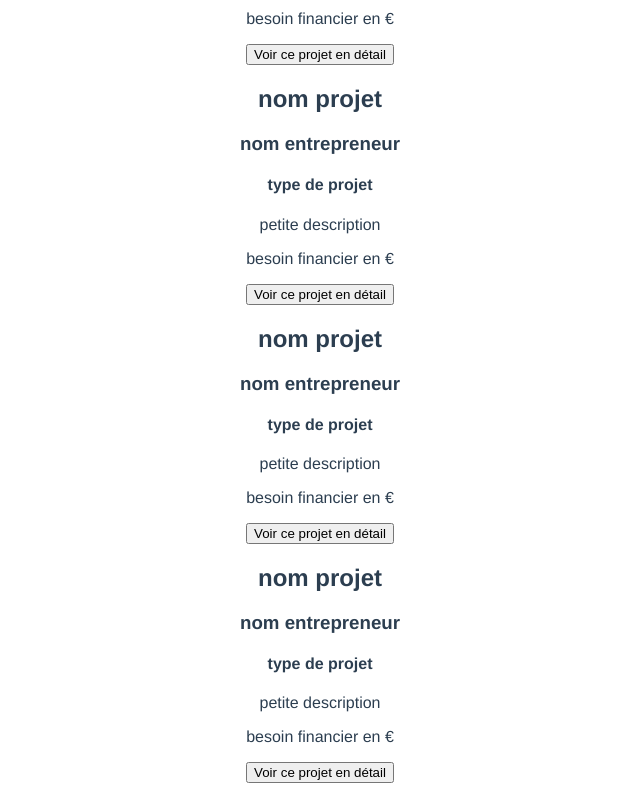
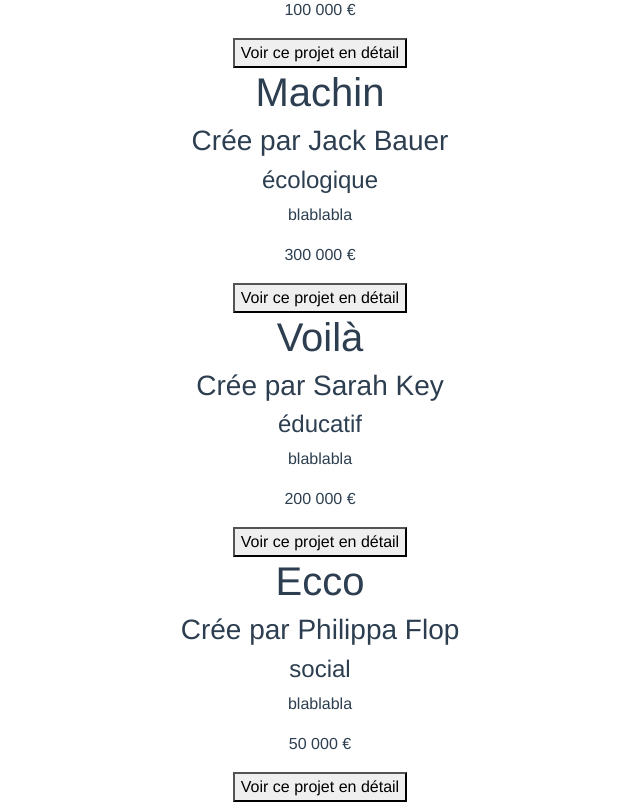
Before and after one commit to silviacec/s2l, a Vue app: page /ProjectsPage in a window 1280 px wide. Shown: the part 260-1064 px from the top of the page, without its empty margins (320-960 px from the left). Built offline with nearby package versions, Linux system fonts and the light colour scheme.

Commit message:
create loop on project page

```diff
--- a/package.json
+++ b/package.json
@@ -8,6 +8,8 @@
     "lint": "vue-cli-service lint"
   },
   "dependencies": {
+    "bootstrap": "^4.5.2",
+    "bootstrap-vue": "^2.16.0",
     "core-js": "^3.6.5",
     "vue": "^2.6.11",
     "vue-router": "^3.2.0",
--- a/src/components/Pitch.vue
+++ b/src/components/Pitch.vue
@@ -8,7 +8,7 @@
               Nous vous proposons un panel d'entrepreneurs qui ont besoin de levée de petit montant pour se développer.
               Ils ont déjà validé leurs marché, ont des clients et sont prêt à décoller ! <br>
               Vous apportez votre capital à celui des entrepreneurs, votre expertise si vous en avez, et vous participez au développement local en recevant une rémunération annuelle.
-              <a href="#" class="myButton"> Plus de détails </a>
+              <router-link class="myButton" to="/about">Plus de détails</router-link>
 
               </p>
         </div>
@@ -35,8 +35,9 @@ export default {
       grid-gap: 2rem;
       grid-template-columns: repeat(5, 150px);
       grid-template-rows: repeat(5, 100px);
-      position: sticky;
+      /* position: sticky; */
       color: #888888;
+      text-align: justify;
 }
 
 .accueil h2{
--- /dev/null
+++ b/src/data.js
@@ -0,0 +1,46 @@
+export const entreprises = [
+  {
+    id: 1,
+    title: 'Bidule',
+    etpName: 'John Doe',
+    photo: '',
+    type: 'social',
+    shortPrez: 'blablabla',
+    needs: '100 000',
+    etpCurriculum: 'blablabla',
+    longPrez: 'Lorem ipsum dolor sit amet, consectetur adipisicing elit, sed do eiusmod tempor incididunt ut labore et dolore magna aliqua. Ut enim ad minim veniam, quis nostrud exercitation ullamco laboris nisi ut aliquip ex ea commodo consequat. Duis aute irure dolor in reprehenderit in voluptate velit esse cillum dolore eu fugiat nulla pariatur.',
+  },
+  {
+    id: 2,
+    title: 'Machin',
+    etpName: 'Jack Bauer',
+    photo: '',
+    type: 'écologique',
+    shortPrez: 'blablabla',
+    needs: '300 000',
+    etpCurriculum: 'blablabla',
+    longPrez: 'Lorem ipsum dolor sit amet, consectetur adipisicing elit, sed do eiusmod tempor incididunt ut labore et dolore magna aliqua. Ut enim ad minim veniam, quis nostrud exercitation ullamco laboris nisi ut aliquip ex ea commodo consequat. Duis aute irure dolor in reprehenderit in voluptate velit esse cillum dolore eu fugiat nulla pariatur.',
+  },
+  {
+    id: 3,
+    title: 'Voilà',
+    etpName: 'Sarah Key',
+    photo: '',
+    type: 'éducatif',
+    shortPrez: 'blablabla',
+    needs: '200 000',
+    etpCurriculum: 'blablabla',
+    longPrez: 'Lorem ipsum dolor sit amet, consectetur adipisicing elit, sed do eiusmod tempor incididunt ut labore et dolore magna aliqua. Ut enim ad minim veniam, quis nostrud exercitation ullamco laboris nisi ut aliquip ex ea commodo consequat. Duis aute irure dolor in reprehenderit in voluptate velit esse cillum dolore eu fugiat nulla pariatur.',
+  },
+  {
+    id: 4,
+    title: 'Ecco',
+    etpName: 'Philippa Flop',
+    photo: '',
+    type: 'social',
+    shortPrez: 'blablabla',
+    needs: '50 000',
+    etpCurriculum: 'blablabla',
+    longPrez: 'Lorem ipsum dolor sit amet, consectetur adipisicing elit, sed do eiusmod tempor incididunt ut labore et dolore magna aliqua. Ut enim ad minim veniam, quis nostrud exercitation ullamco laboris nisi ut aliquip ex ea commodo consequat. Duis aute irure dolor in reprehenderit in voluptate velit esse cillum dolore eu fugiat nulla pariatur.',
+  },
+];
--- a/src/main.js
+++ b/src/main.js
@@ -2,6 +2,11 @@ import Vue from "vue";
 import App from "./App.vue";
 import router from "./router";
 import store from "./store";
+
+import {BootstrapVue} from 'bootstrap-vue'
+import  'bootstrap/dist/css/bootstrap.css'
+import  'bootstrap-vue/dist/bootstrap-vue.css'
+Vue.use (BootstrapVue)
 
 Vue.config.productionTip = false;
 
--- a/src/views/ProjectsPage.vue
+++ b/src/views/ProjectsPage.vue
@@ -1,72 +1,39 @@
 <template>
+<div class="">
 
-  <div class="projets">
-    <!-- <div class="fiche-projet" v-for="etp in etps" :key="etp.id"> -->
 
-  <!-- <img alt="Vue logo" src="../assets/logo.png" /> -->
-    <div class="">
-      <Project />
-        <router-link to="/SinglePage">
-          <button>Voir ce projet en détail</button>
-        </router-link>
-    </div>
-    <div class="">
-      <Project />
-        <router-link to="/SinglePage">
-          <button>Voir ce projet en détail</button>
-        </router-link>
-    </div>
-    <div class="">
-      <Project />
-        <router-link to="/SinglePage">
-          <button>Voir ce projet en détail</button>
-        </router-link>
-    </div>
-    <div class="">
-      <Project />
-        <router-link to="/SinglePage">
-          <button>Voir ce projet en détail</button>
-        </router-link>
-    </div>
-    <div class="">
-      <Project />
-        <router-link to="/SinglePage">
-          <button>Voir ce projet en détail</button>
-        </router-link>
-    </div>
-    <div class="">
-      <Project />
-        <router-link to="/SinglePage">
-          <button>Voir ce projet en détail</button>
-        </router-link>
-    </div>
-    <div class="">
-      <Project />
-        <router-link to="/SinglePage">
-          <button>Voir ce projet en détail</button>
-        </router-link>
-    </div>
+  <div class="projets" v-for="(entreprise) in entreprises" :key="entreprise.id">
+    <h1>{{entreprise.title}}</h1>
+    <h3>Crée par {{entreprise.etpName}}</h3>
+    <!-- <img src="" alt="Une photo du porteur du projet et le logo de l'entreprise"> -->
+    <h4>{{entreprise.type}}</h4>
+    <p>{{entreprise.shortPrez}}</p>
+    <p>{{entreprise.needs}} €</p>
+    <router-link to="/SinglePage">
+      <button>Voir ce projet en détail</button>
+    </router-link>
+  </div>
   </div>
 <!-- </div> -->
 </template>
 
 <script>
 // @ is an alias to /src
-import Project from "@/components/Project.vue";
-// import {etps} from "../data.js";
+// import Project from "@/components/Project.vue";
+import {entreprises} from "../data.js";
 
 export default {
   name: "ProjectsPage",
 
-  // data() {
-  //   return {
-  //     etps : etps,
-  //   };
+  data() {
+    return {
+      entreprises : entreprises,
+    };
+  },
+
+  // components: {
+  //   Project
   // },
-
-  components: {
-    Project
-  },
 
 };
 </script>
```
Also changed, not shown: 2 other files (tests, documents, lock files or other folders).
